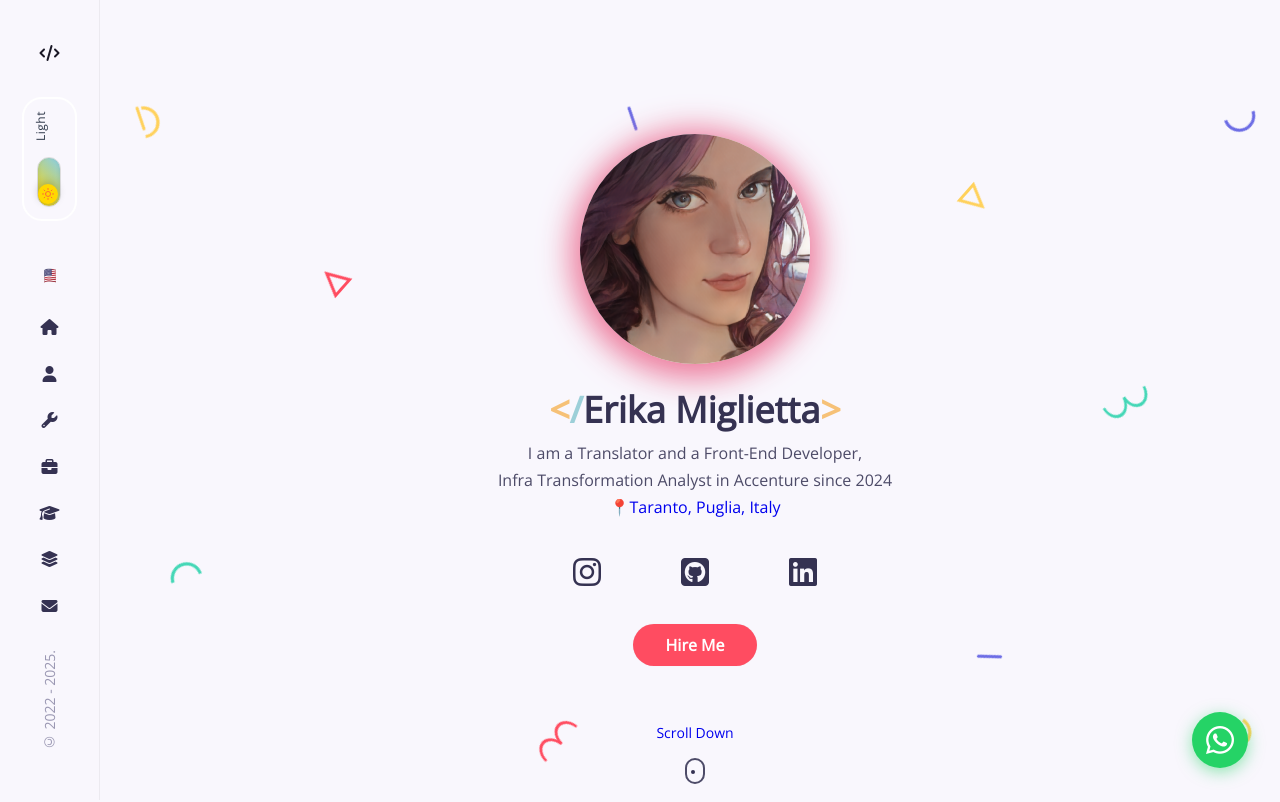
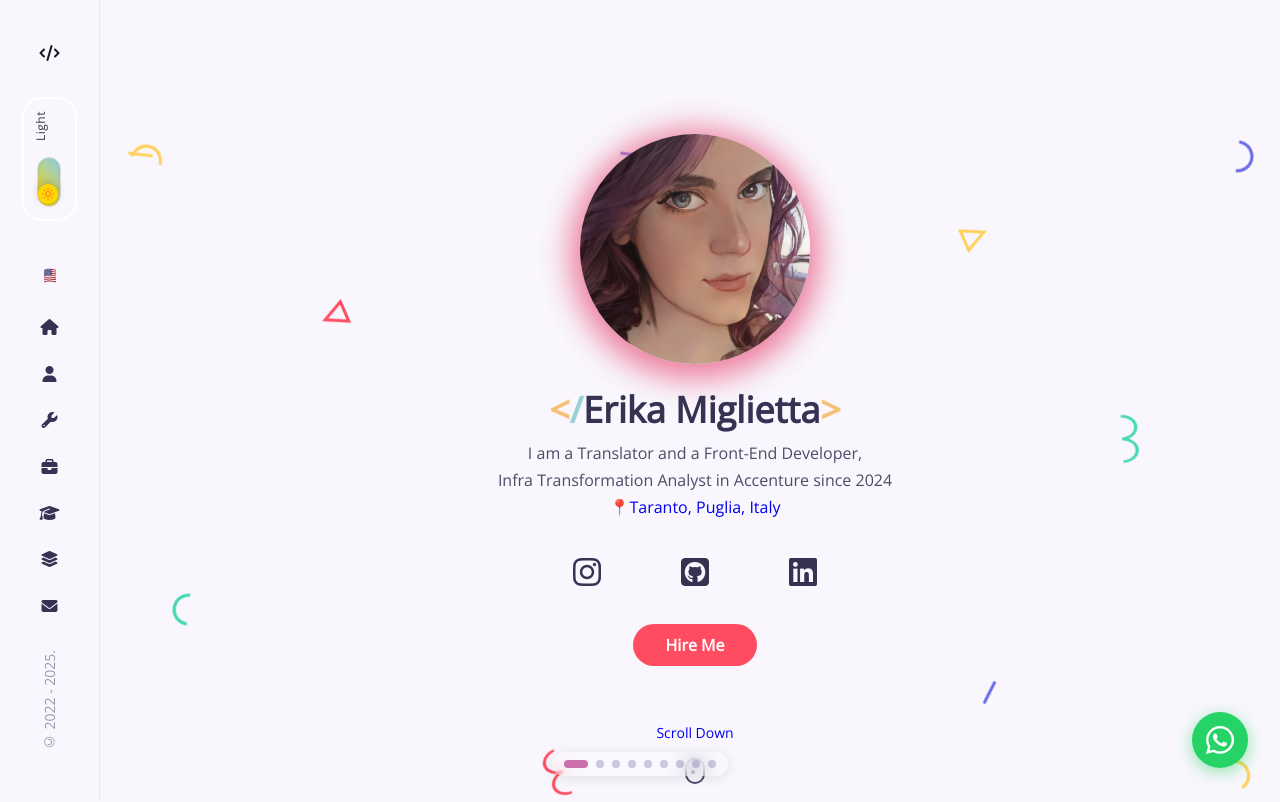
Before and after one commit to erina92/react-portfolio, a React (Create React App) app: page / in a window 1280 px wide. Shown: the top 802 px of the page. Built offline with nearby package versions, Linux system fonts and the light colour scheme; no server answers.

Commit message:
feat: horizontal scroll layout with snap points and navigation dots

```diff
--- a/src/App.css
+++ b/src/App.css
@@ -1,9 +1,46 @@
+/* ── Horizontal scroll layout (desktop) ── */
 .main {
   margin-left: 110px;
+  display: flex;
+  overflow-x: scroll;
+  overflow-y: hidden;
+  scroll-snap-type: x mandatory;
+  scroll-behavior: smooth;
+  height: 100vh;
+  scrollbar-width: none;
 }
 
+.main::-webkit-scrollbar {
+  display: none;
+}
+
+.main > section {
+  min-width: calc(100vw - 110px);
+  width: calc(100vw - 110px);
+  height: 100vh;
+  overflow-y: auto;
+  overflow-x: hidden;
+  scroll-snap-align: start;
+  flex-shrink: 0;
+  scrollbar-width: thin;
+}
+
+/* ── Mobile: revert to vertical ── */
 @media screen and (max-width: 1024px) {
   .main {
     margin-left: 0;
+    display: block;
+    overflow-x: visible;
+    overflow-y: visible;
+    scroll-snap-type: none;
+    height: auto;
+  }
+
+  .main > section {
+    min-width: 100%;
+    width: 100%;
+    height: auto;
+    overflow-y: visible;
+    scroll-snap-align: none;
   }
 }
--- a/src/App.js
+++ b/src/App.js
@@ -6,6 +6,7 @@ import Home from "./components/home/Home";
 import About from "./components/about/About";
 import useDarkMode from "./DarkMode";
 import WhatsAppButton from "./components/whatsapp/WhatsAppButton";
+import ScrollDots from "./components/scrolldots/ScrollDots";
 
 const Music = lazy(() => import("./components/music/Music"));
 const Games = lazy(() => import("./components/games/Games"));
@@ -37,6 +38,7 @@ function App() {
         </main>
       </div>
       <WhatsAppButton />
+      <ScrollDots />
     </LanguageProvider>
   );
 }
--- /dev/null
+++ b/src/components/scrolldots/ScrollDots.jsx
@@ -0,0 +1,45 @@
+import React, { useState, useEffect } from "react";
+import "./scrolldots.css";
+
+const SECTIONS = ['home', 'about', 'music', 'games', 'skills', 'services', 'resume', 'portfolio', 'contact'];
+
+const ScrollDots = () => {
+  const [active, setActive] = useState(0);
+
+  useEffect(() => {
+    const main = document.querySelector('.main');
+    if (!main) return;
+
+    const handleScroll = () => {
+      const sectionWidth = main.clientWidth;
+      const index = Math.round(main.scrollLeft / sectionWidth);
+      setActive(index);
+    };
+
+    main.addEventListener('scroll', handleScroll, { passive: true });
+    return () => main.removeEventListener('scroll', handleScroll);
+  }, []);
+
+  const scrollTo = (id) => {
+    const main = document.querySelector('.main');
+    const target = document.getElementById(id);
+    if (main && target) {
+      main.scrollTo({ left: target.offsetLeft, behavior: 'smooth' });
+    }
+  };
+
+  return (
+    <div className="scroll-dots" role="navigation" aria-label="Section navigation">
+      {SECTIONS.map((id, i) => (
+        <button
+          key={id}
+          className={`scroll-dot ${i === active ? 'active' : ''}`}
+          onClick={() => scrollTo(id)}
+          aria-label={`Go to ${id}`}
+        />
+      ))}
+    </div>
+  );
+};
+
+export default ScrollDots;
--- /dev/null
+++ b/src/components/scrolldots/scrolldots.css
@@ -0,0 +1,42 @@
+.scroll-dots {
+  position: fixed;
+  bottom: 1.5rem;
+  left: 50%;
+  transform: translateX(-50%);
+  display: flex;
+  gap: 0.5rem;
+  z-index: 100;
+  background: rgba(255, 255, 255, 0.15);
+  backdrop-filter: blur(8px);
+  padding: 0.5rem 0.75rem;
+  border-radius: 50px;
+  box-shadow: 0 2px 12px rgba(0, 0, 0, 0.1);
+}
+
+.scroll-dot {
+  width: 8px;
+  height: 8px;
+  border-radius: 50%;
+  border: none;
+  background: rgba(100, 80, 160, 0.3);
+  cursor: pointer;
+  transition: all 0.3s ease;
+  padding: 0;
+}
+
+.scroll-dot.active {
+  background: #cb70aa;
+  width: 24px;
+  border-radius: 4px;
+}
+
+.scroll-dot:hover:not(.active) {
+  background: rgba(100, 80, 160, 0.6);
+}
+
+/* Hide on mobile (vertical layout) */
+@media screen and (max-width: 1024px) {
+  .scroll-dots {
+    display: none;
+  }
+}
--- a/src/components/sidebar/Sidebar.jsx
+++ b/src/components/sidebar/Sidebar.jsx
@@ -3,6 +3,14 @@ import "./sidebar.css";
 import ThemeToggle from "../theme/ThemeToggle";
 import LanguageContext from "../language/LanguageContext";
 import Select from "react-select";
+
+const scrollTo = (id) => {
+  const main = document.querySelector('.main');
+  const target = document.getElementById(id);
+  if (main && target) {
+    main.scrollTo({ left: target.offsetLeft, behavior: 'smooth' });
+  }
+};
 
 const Sidebar = ({ toggleDarkMode, darkMode }) => {
   const [toggle, showMenu] = useState(false);
@@ -33,7 +41,7 @@ const Sidebar = ({ toggleDarkMode, darkMode }) => {
       </div>
 
       <aside className={toggle ? "aside show-menu" : "aside"}>
-        <a href="#home" className="nav__logo">
+        <a href="#home" className="nav__logo" onClick={(e) => { e.preventDefault(); scrollTo('home'); }}>
           <i className="fa-solid fa-code"></i>
         </a>
 
@@ -74,47 +82,27 @@ const Sidebar = ({ toggleDarkMode, darkMode }) => {
                   />
                 </div>
               </li>
-              <li className="nav__item">
-                <a href="#home" className="nav__link" title="Home" aria-label="Home">
-                  <i className="fa-solid fa-house" aria-hidden="true"></i>
-                </a>
-              </li>
-
-              <li className="nav__item">
-                <a href="#about" className="nav__link" title="About" aria-label="About">
-                  <i className="fa-solid fa-user" aria-hidden="true"></i>
-                </a>
-              </li>
-
-              <li className="nav__item">
-                <a href="#skills" className="nav__link" title="Skills" aria-label="Skills">
-                  <i className="fa-solid fa-wrench" aria-hidden="true"></i>
-                </a>
-              </li>
-
-              <li className="nav__item">
-                <a href="#services" className="nav__link" aria-label="Services">
-                  <i className="fa-solid fa-briefcase" aria-hidden="true"></i>
-                </a>
-              </li>
-
-              <li className="nav__item">
-                <a href="#resume" className="nav__link" title="Resume" aria-label="Resume">
-                  <i className="fa-solid fa-graduation-cap" aria-hidden="true"></i>
-                </a>
-              </li>
-
-              <li className="nav__item">
-                <a href="#portfolio" className="nav__link" title="Portfolio" aria-label="Portfolio">
-                  <i className="fa-solid fa-layer-group" aria-hidden="true"></i>
-                </a>
-              </li>
-
-              <li className="nav__item">
-                <a href="#contact" className="nav__link" title="Contact" aria-label="Contact">
-                  <i className="fa-solid fa-envelope" aria-hidden="true"></i>
-                </a>
-              </li>
+              {[
+                { id: 'home',      icon: 'fa-house',        label: 'Home' },
+                { id: 'about',     icon: 'fa-user',         label: 'About' },
+                { id: 'skills',    icon: 'fa-wrench',       label: 'Skills' },
+                { id: 'services',  icon: 'fa-briefcase',    label: 'Services' },
+                { id: 'resume',    icon: 'fa-graduation-cap', label: 'Resume' },
+                { id: 'portfolio', icon: 'fa-layer-group',  label: 'Portfolio' },
+                { id: 'contact',   icon: 'fa-envelope',     label: 'Contact' },
+              ].map(({ id, icon, label }) => (
+                <li className="nav__item" key={id}>
+                  <a
+                    href={`#${id}`}
+                    className="nav__link"
+                    title={label}
+                    aria-label={label}
+                    onClick={(e) => { e.preventDefault(); scrollTo(id); }}
+                  >
+                    <i className={`fa-solid ${icon}`} aria-hidden="true"></i>
+                  </a>
+                </li>
+              ))}
             </ul>
           </div>
         </nav>
```
